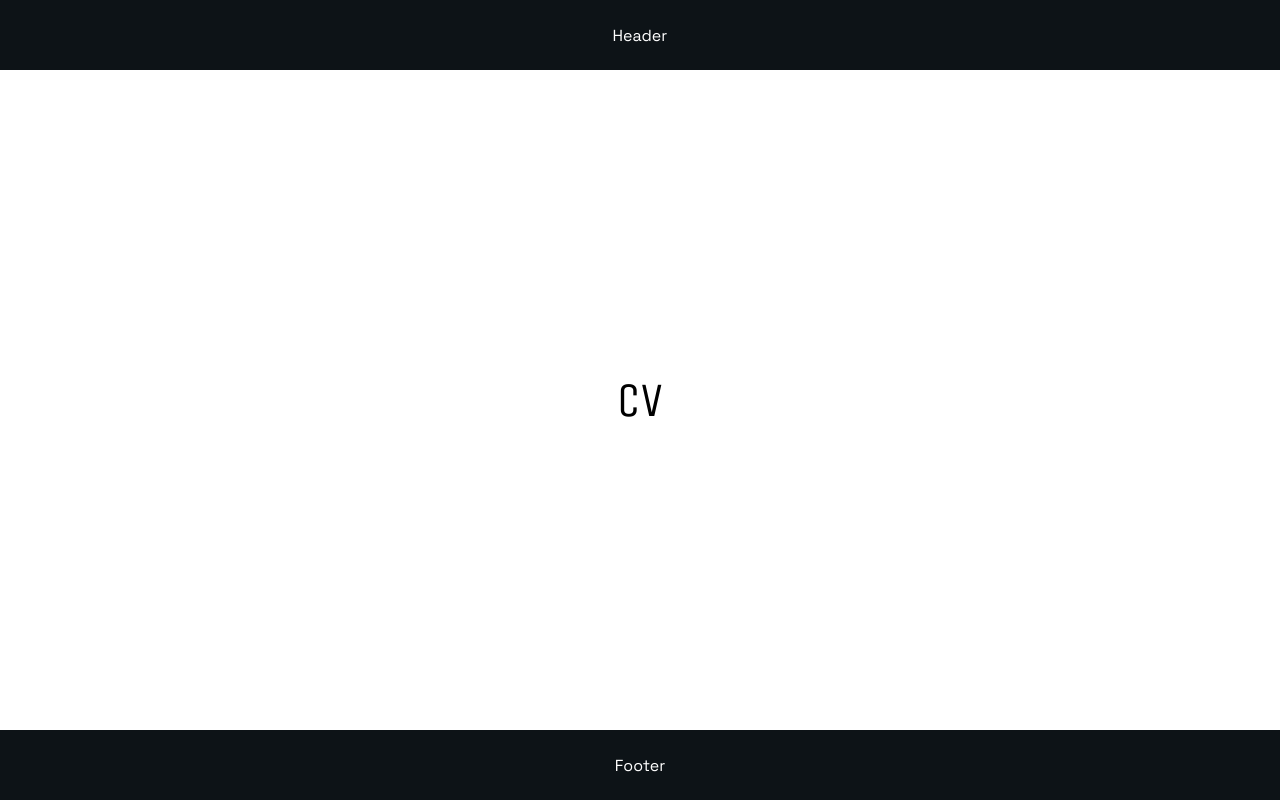
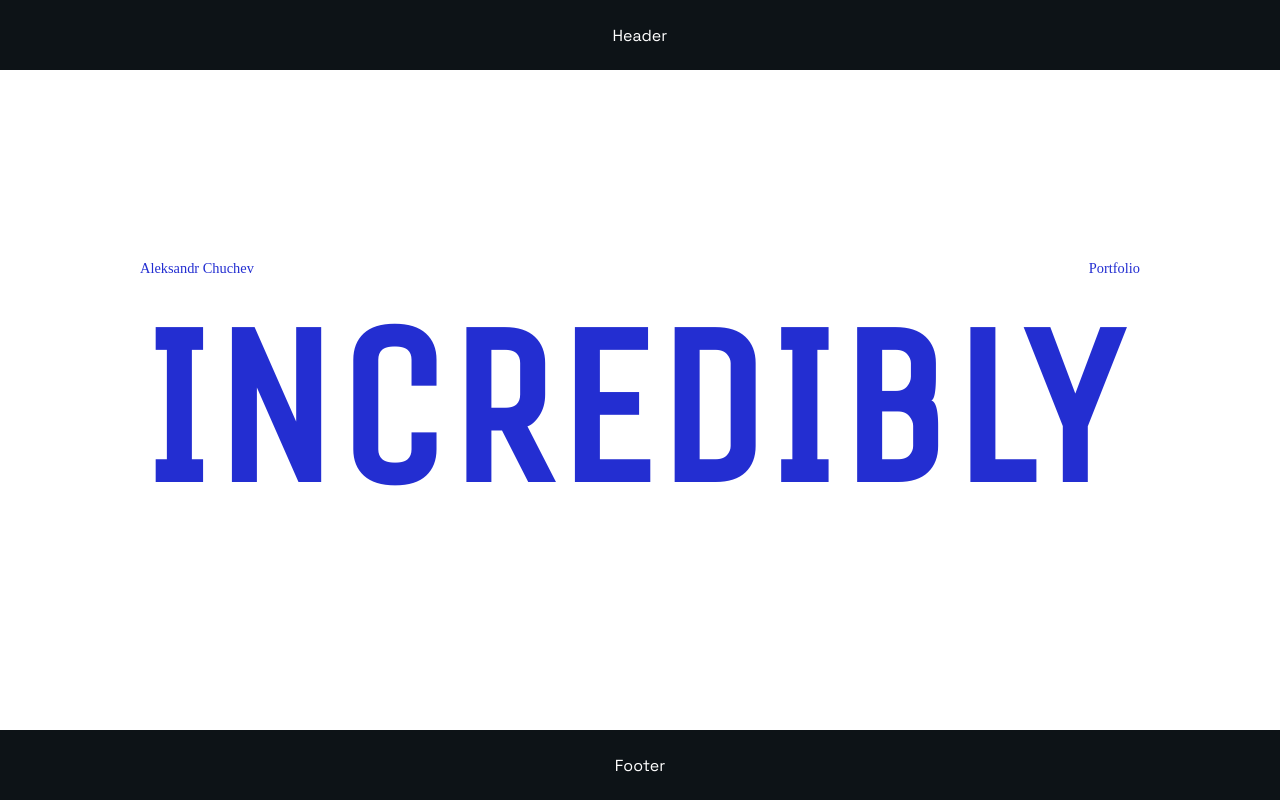
Before and after one commit to LoginamNet/aleksandr-chuchev-cv, a React (Vite) app: page / in a window 1280 px wide. Built offline with nearby package versions, Linux system fonts and the light colour scheme.

Commit message:
feat: add first cv section

```diff
--- a/package.json
+++ b/package.json
@@ -15,7 +15,7 @@
     "react-router-dom": "^6.13.0"
   },
   "devDependencies": {
-    "@types/react": "^18.0.37",
+    "@types/react": "^18.2.13",
     "@types/react-dom": "^18.0.11",
     "@typescript-eslint/eslint-plugin": "^5.59.0",
     "@typescript-eslint/parser": "^5.59.0",
--- /dev/null
+++ b/src/components/cv-title/cv-title.css
@@ -0,0 +1,22 @@
+.cv-title {
+  display: flex;
+  flex-direction: column;
+  padding: 100px 0;
+}
+
+.cv-title h1 {
+  font-family: 'Unica One';
+  font-size: 14rem;
+  color: var(--cv-blue);
+  text-transform: uppercase;
+}
+
+.cv-title__text-box {
+  display: flex;
+  justify-content: space-between;
+}
+
+.small-text {
+  font-size: 0.9rem;
+  color: var(--cv-blue);
+}
--- /dev/null
+++ b/src/components/cv-title/cv-title.tsx
@@ -0,0 +1,17 @@
+import './cv-title.css';
+
+function Title() {
+  return (
+    <section className="section">
+      <div className="cv-title">
+        <div className="cv-title__text-box">
+          <span className="small-text">Aleksandr Chuchev</span>
+          <span className="small-text">Portfolio</span>
+        </div>
+        <h1>incredibly</h1>
+      </div>
+    </section>
+  );
+}
+
+export default Title;
--- a/src/constants/colors.css
+++ b/src/constants/colors.css
@@ -1,4 +1,6 @@
 :root {
-  --text-main: #ffffff;
-  --background-dark: #0d1317;
+  --cv-white: #ffffff;
+  --cv-dark: #0d1317;
+  --cv-blue: #232ed1;
+  --cv-peperment: #89d2dc;
 }
--- a/src/layout/footer/footer.css
+++ b/src/layout/footer/footer.css
@@ -5,6 +5,6 @@
   width: 100%;
   min-height: 70px;
   font-family: 'Space Grotesk';
-  color: var(--text-main);
-  background-color: var(--background-dark);
+  color: var(--cv-white);
+  background-color: var(--cv-dark);
 }
--- a/src/layout/header/header.css
+++ b/src/layout/header/header.css
@@ -5,6 +5,6 @@
   width: 100%;
   height: 70px;
   font-family: 'Space Grotesk';
-  color: var(--text-main);
-  background-color: var(--background-dark);
+  color: var(--cv-white);
+  background-color: var(--cv-dark);
 }
--- a/src/layout/layout.css
+++ b/src/layout/layout.css
@@ -21,3 +21,7 @@
   align-items: center;
   min-height: 100vh;
 }
+
+.section {
+  width: 1000px;
+}
--- a/src/pages/cv/cv.css
+++ b/src/pages/cv/cv.css
@@ -1,4 +1,2 @@
 .cv {
-  font-family: 'Unica One';
-  font-size: 3rem;
 }
--- a/src/pages/cv/cv.tsx
+++ b/src/pages/cv/cv.tsx
@@ -1,7 +1,13 @@
 import './cv.css';
 
+import Title from '../../components/cv-title/cv-title';
+
 function CVMain() {
-  return <div className="cv">CV</div>;
+  return (
+    <div className="cv">
+      <Title />
+    </div>
+  );
 }
 
 export default CVMain;
```
Also changed, not shown: 1 other file (tests, documents, lock files or other folders).
